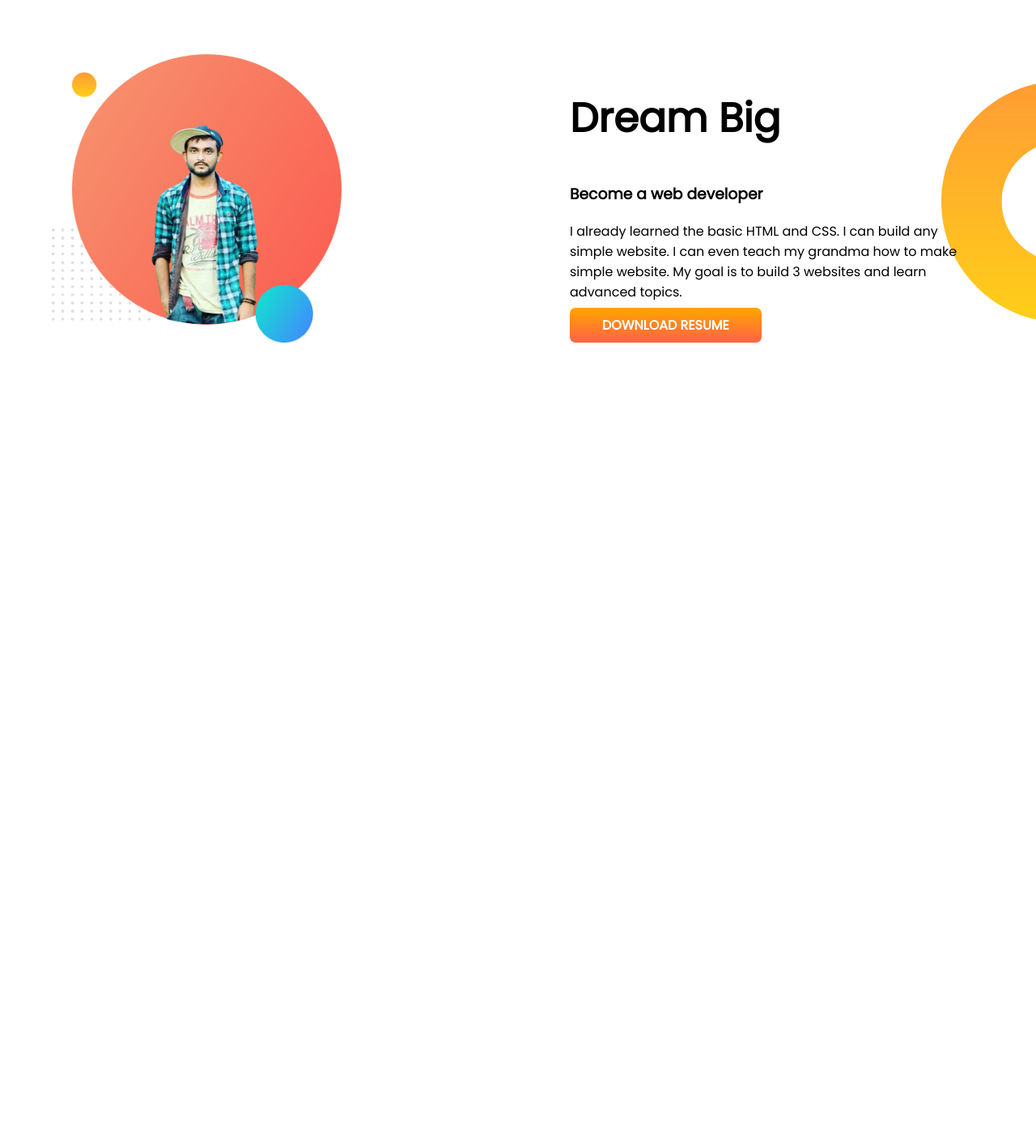
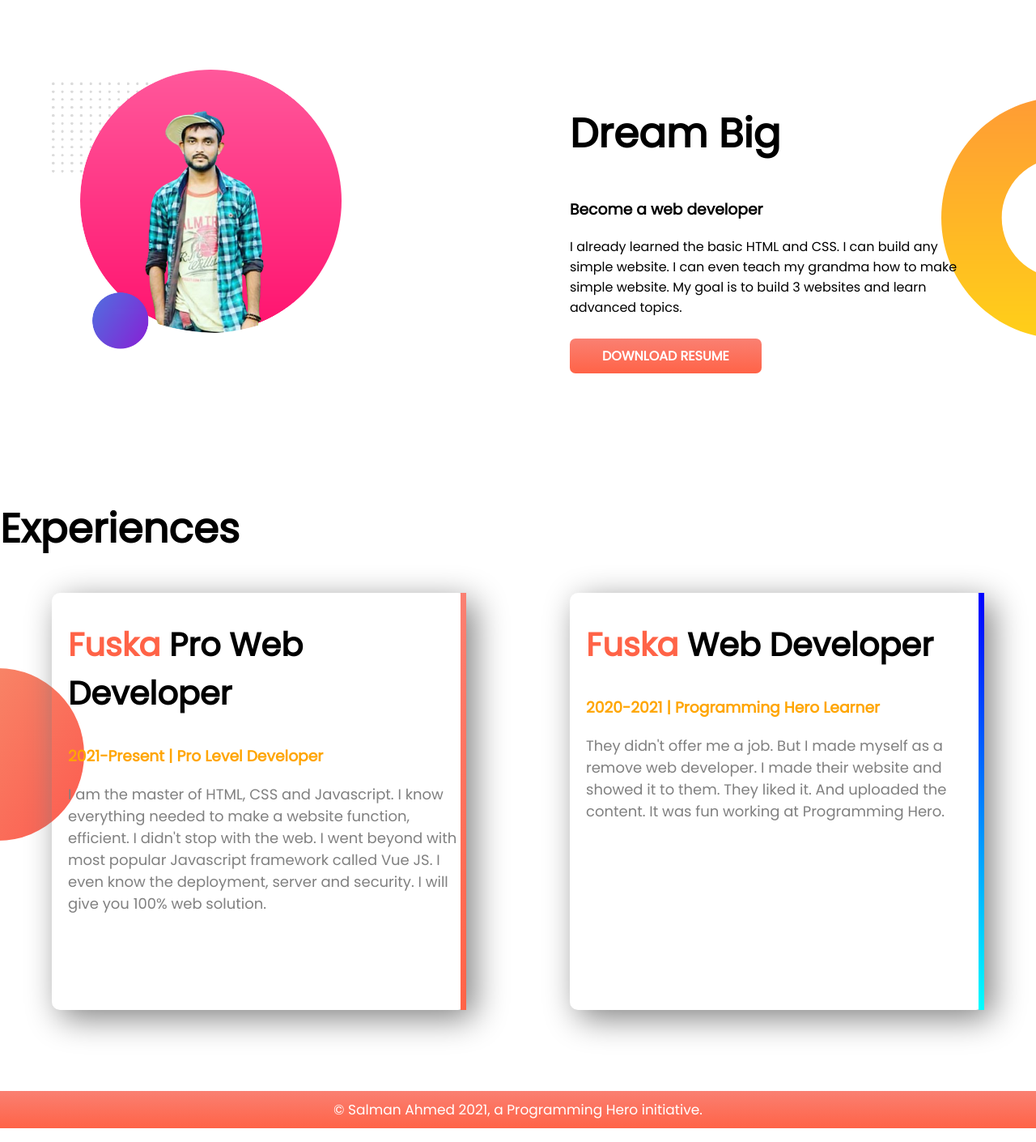
Before and after one commit to salmanahmed643/dev_portfolio, a plain HTML site: page index.html in a window 1280 px wide. Shown: the part 763-2173 px from the top of the page at 81% size. Before the commit the page ends 1357 px from the top, so only its background shows below. Drawn offline with Linux system fonts and the light colour scheme.

Commit message:
complate all

```diff
--- a/css/style.css
+++ b/css/style.css
@@ -10,7 +10,7 @@ h1 {
 .color-orange {
     color: orange;
 }
-section {
+.flexible_container {
     display: flex;
     margin-bottom: 100px;
 }
@@ -24,7 +24,7 @@ section {
 
 .link_button {
     text-decoration: none;
-    background-image: linear-gradient(orange, tomato);
+    background-image: linear-gradient(salmon, tomato);
     color: #fff;
     font-weight: 700;
     border-radius: 7px;
@@ -37,3 +37,59 @@ section {
 .dream_big {
     background: url(../images/dream-bg.png) no-repeat right;
 }
+.experience_area {
+    background: url(../images/exp-bg.png) no-repeat left;
+}
+
+.experience_item {
+    width: 40%;
+    margin-left: 5%;
+    margin-right: 5%;
+    padding-left: 20px;
+    box-shadow: 10px 10px 40px gray;
+    border-radius: 10px;
+}
+
+.dev_font {
+    font-size: 40px;
+}
+
+.experience_item p {
+    font-size: 18px;
+    color: gray;
+    padding-bottom: 100px;
+}
+
+#developer_border {
+    border-right: 7px solid;
+    border-image: linear-gradient(salmon, tomato);
+    border-image-slice: 1;
+}
+#developer_border_two {
+    border-right: 7px solid;
+    border-image: linear-gradient(blue, cyan);
+    border-image-slice: 1;
+}
+
+
+footer {
+    background-color: gray;
+}
+
+footer p {
+    text-align: center;
+    color : #fff;
+    background-image:  linear-gradient(salmon, tomato);
+    font-size: 17px;
+    padding: 10px;
+}
+
+.custom_margin {
+    margin-bottom: 35px;
+}
+
+.experience_item span {
+
+   color: tomato;
+
+}
--- a/index.html
+++ b/index.html
@@ -11,12 +11,12 @@
     <link rel="stylesheet" href="css/style.css">
 </head>
 <body>
-    <section class="top_banner">
+    <section class="top_banner flexible_container">
         <div class="half_width">
-            <h1> Welcome To </h1>
+            <h1 class="custom_border"> Welcome To </h1>
             <h1> <span class="color-orange"> Salman Ahmed </span> World! </h1>
             <h3> Build Climber and Train Stopper </h3>
-            <p> You might saw me jumping, climbing buildings, and stopping trains. But nobody pays me a dime for that work. That's why I am learning and mastering web development. I will not stop until I become the Web Development Hero. </p>
+            <p class="custom_margin"> You might saw me jumping, climbing buildings, and stopping trains. But nobody pays me a dime for that work. That's why I am learning and mastering web development. I will not stop until I become the Web Development Hero. </p>
             <a href="google.com" target="_blank" class="link_button"> HIRE ME </a>
         </div>
 
@@ -25,17 +25,40 @@
         </div>
     </section>
 
-    <section class="dream_big">
+    <section class="dream_big flexible_container">
         <div class="half_width">
-            <img src="images/my-pic.png" alt="">
+            <img src="images/my-pic2.png" alt="">
         </div>
 
         <div class="half_width">
             <h1> Dream Big </h1>
             <h3> Become a web developer  </h3>
-            <p> I already learned the basic HTML and CSS. I can build any simple website. I can even teach my grandma how to make simple website. My goal is to build 3 websites and learn advanced topics.   </p>
+            <p class="custom_margin"> I already learned the basic HTML and CSS. I can build any simple website. I can even teach my grandma how to make simple website. My goal is to build 3 websites and learn advanced topics.   </p>
             <a href="google.com" target="_blank" class="link_button">  DOWNLOAD RESUME </a>
         </div>
     </section>
+
+    <section class="experience_area">
+
+        <h1> Experiences </h1>
+        <div class="flexible_container">
+            <div id="developer_border" class="experience_item">
+                <h2 class="dev_font"> <span> Fuska </span> Pro Web Developer </h2>
+                <h3 class="color-orange"> 2021-Present | Pro Level Developer </h3>
+                <p> I am the master of HTML, CSS and Javascript. I know everything needed to make a website function, efficient. I didn't stop with the web. I went beyond with most popular Javascript framework called Vue JS. I even know the deployment, server and security. I will give you 100% web solution.   </p>
+            </div>
+
+            <div id="developer_border_two" class="experience_item">
+                <h2 class="dev_font"> <span> Fuska </span> Web Developer </h2>
+                <h3 class="color-orange"> 2020-2021 | Programming Hero Learner </h3>
+                <p> They didn't offer me a job. But I made myself as a remove web developer. I made their website and showed it to them. They liked it. And uploaded the content. It was fun working at Programming Hero.  </p>
+            </div>
+        </div>
+    </section>
+
+    <footer>
+        <p> © Salman Ahmed 2021, a Programming Hero initiative. </p>
+    </footer>
+
 </body>
 </html>
```
Also changed, not shown: images/my-pic2.png (added).
